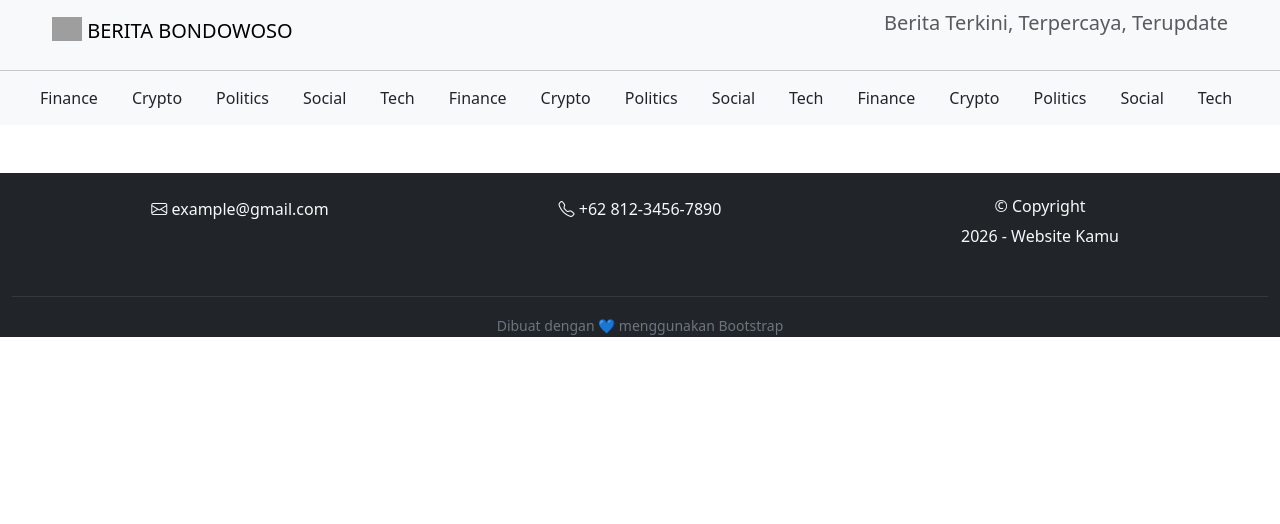
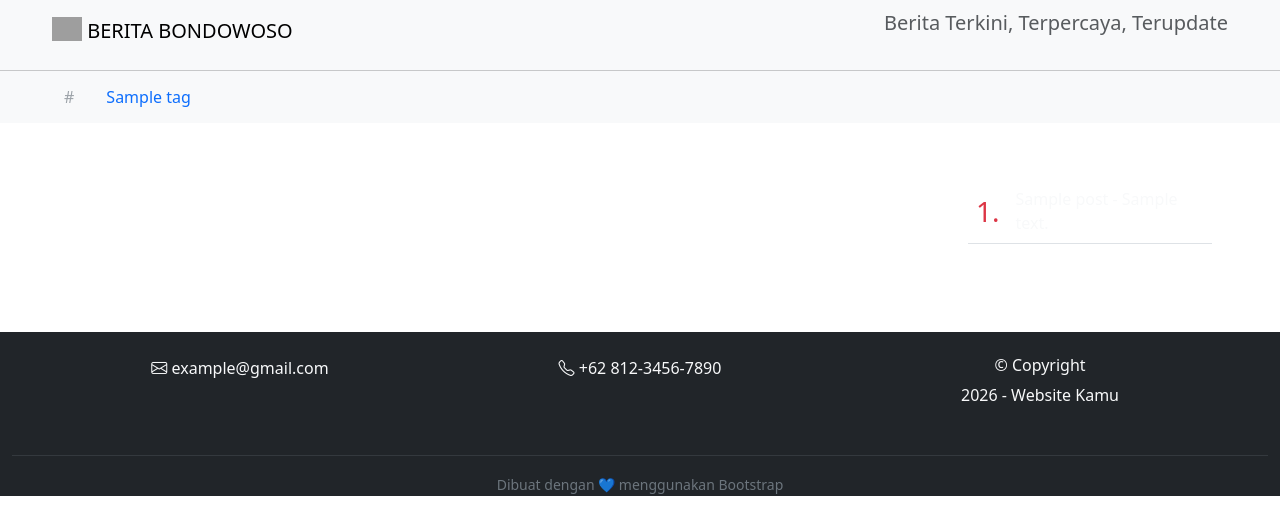
Before and after one commit to gilangtectona16-maker/django-blog, a Django app: template blog/templates/base.html in a window 1280 px wide. Shown: the top 524 px of the page. Run offline with Django 5.2, Linux system fonts and the light colour scheme; the template is opened without the code that fills it: most values are stand-ins (such as "Sample title", 1, 10 or a date in 2020); parts of the project's set-up code (start-up, migrations or seed data) failed here and were passed over; grey boxes are pictures that could not be loaded.

Commit message:
change again

```diff
--- a/blog/templates/base.html
+++ b/blog/templates/base.html
@@ -14,29 +14,28 @@
 
     {% block extra_css %}{% endblock %}
     <style>
-        .masonry {
-            column-count: 3;      /* jumlah kolom */
-            column-gap: 1rem;
+        .card-grid {
+            column-count: 12;      /* jumlah kolom */
         }
 
-        .masonry .card {
+        .card-grid .card {
             break-inside: avoid;
         }
 
         @media (max-width: 768px) {
-            .masonry {
+            .card-grid {
                 column-count: 1;
             }
         }
 
-            @media (min-width: 769px) and (max-width: 992px) {
-            .masonry {
+        @media (min-width: 769px) and (max-width: 992px) {
+            .card-grid {
                 column-count: 2;
             }
         }
 
-            @media (min-width: 993px) {
-            .masonry {
+        @media (min-width: 993px) {
+            .card-grid {
                 column-count: 3;
             }
         }
@@ -73,18 +72,38 @@
         .scrollbar-hide::-webkit-scrollbar {
             display: none;
         }
+
+        .btn {
+            border: none;
+            text-decoration: none;
+            outline: none;
+            box-shadow: none;
+        }
+
+        .btn .hover {
+            background-color: transparent;
+            transition: background-color 0.0s ease;
+        }
     </style>
 </head>
 <body>
 {% load static %}
     <main>
         {% include "container/header.html" %}
-        <div class="container my-5" style="max-width: 1200px;">
-            {% block content %}
-            {% endblock %}
+        <div class="container my-5"
+        style="max-width: 1200px"
+        >
+            <div class="row">
+                <div class="col-sm-9">
+                    {% block content %}
+                    {% endblock %}
+                </div>
+                <div class="col-sm-3">
+                    {% include 'container/side_blog.html' %}
+                </div>
+            </div>
         </div>
     </main>
-
 </body>
 {% include "container/footer.html" %}
 </html>
--- a/blog/templates/container/header.html
+++ b/blog/templates/container/header.html
@@ -11,26 +11,10 @@
 <hr class="my-0 opacity-25">
 
 <nav class="navbar bg-body-tertiary mb-3 bg-light">
-    <div class="container d-flex flex-nowrap overflow-auto justify-content-start scrollbar-hide" style="max-width: 1250px;">
-        <button class="btn me-2">Finance</button>
-        <button class="btn me-2">Crypto</button>
-        <button class="btn me-2">Politics</button>
-        <button class="btn me-2">Social</button>
-        <button class="btn me-2">Tech</button>
-        <button class="btn me-2">Finance</button>
-        <button class="btn me-2">Crypto</button>
-        <button class="btn me-2">Politics</button>
-        <button class="btn me-2">Social</button>
-        <button class="btn me-2">Tech</button>
-        <button class="btn me-2">Finance</button>
-        <button class="btn me-2">Crypto</button>
-        <button class="btn me-2">Politics</button>
-        <button class="btn me-2">Social</button>
-        <button class="btn me-2">Tech</button>
-        <button class="btn me-2">Finance</button>
-        <button class="btn me-2">Crypto</button>
-        <button class="btn me-2">Politics</button>
-        <button class="btn me-2">Social</button>
-        <button class="btn me-2">Tech</button>
+    <div class="container d-flex flex-nowrap overflow-auto justify-content-start scrollbar-hide" style="max-width: 1200px;">
+        <button class="btn me-2 btn-link" disabled>#</button>
+        {% for tag in group_tags %}
+            <a href="#"><button class="btn me-2 btn-link fs-6">{{ tag }}</button></a>
+        {% endfor %}
     </div>
 </nav>
--- /dev/null
+++ b/blog/templates/container/side_blog.html
@@ -0,0 +1,20 @@
+<div style="background:transparent">
+  <ul class="list-group list-group-flush">
+    <li class="list-group-item d-flex justify-content-start align-items-center gap-3">
+      <div class="table">
+        <table class="table align-middle table-borderless">
+          <tbody>
+            {% for post in tips_posts %}
+              <tr>
+                <td class="fs-3 align-center text-danger">{{ forloop.counter }}.</td>
+                <td class="text-start">
+                  <a href="{% url 'post_detail' post.unique_id %}" class="fs-6 link-light text-decoration-none">{{ post.title }} - {{ post.content|truncatewords:5 }}</a>
+                </td>
+              </tr>
+            {% endfor %}
+          </tbody>
+        </table>
+      </div>
+    </li>
+  </ul>
+</div>
```
Also changed, not shown: blog/supabase.py (+66 -7 lines), blog/templates/blog/post_base.html (+31 -23 lines), blog/templates/blog/post_detail.html (+1 -16 lines), blog/views.py (+30 -2 lines), menu/settings.py (+11 -3 lines).
